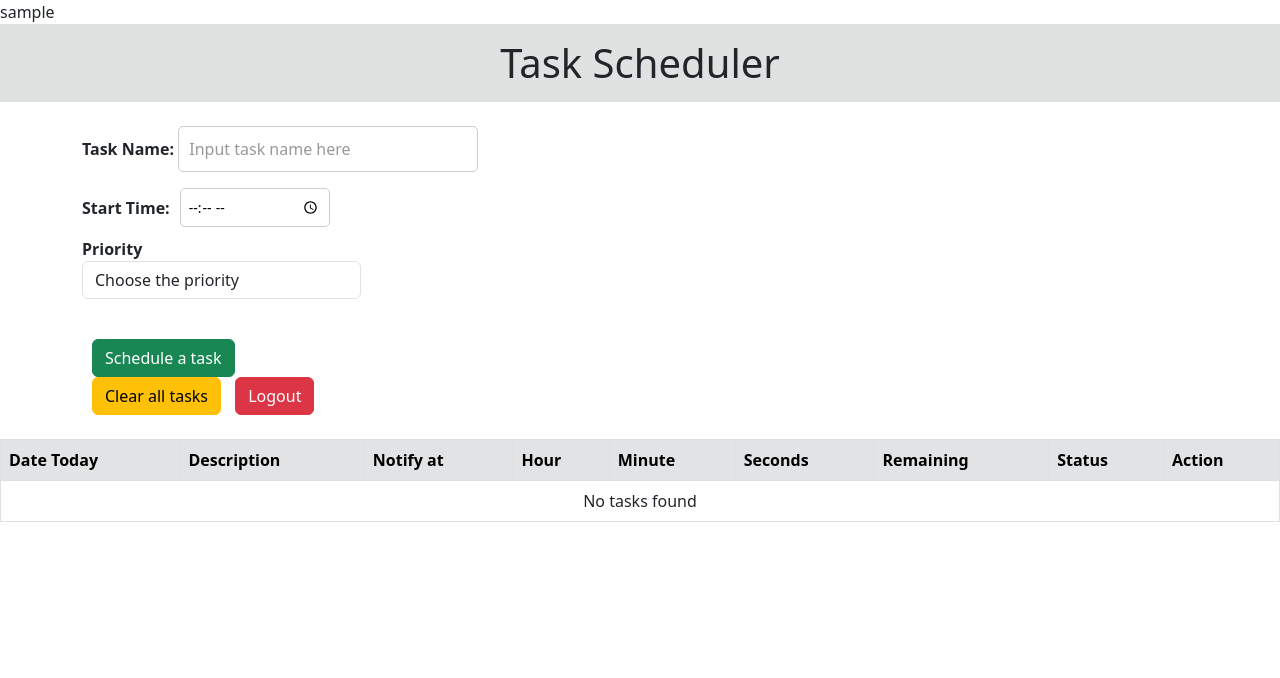
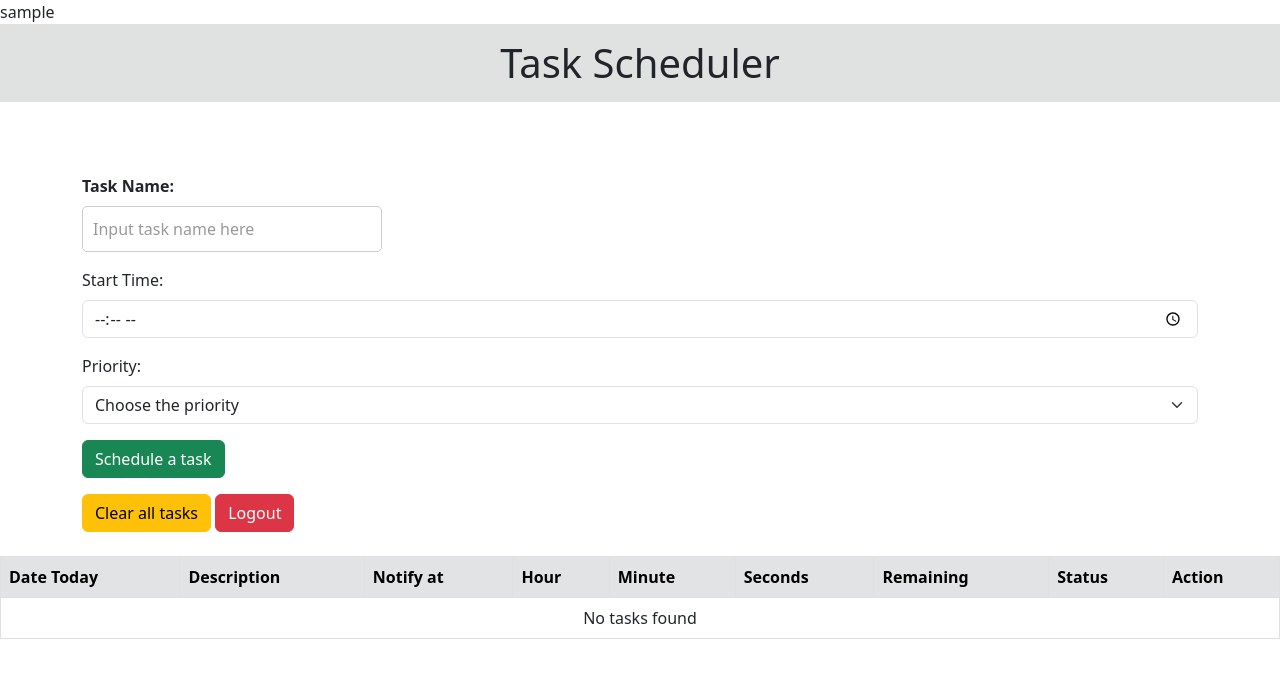
Before and after one commit to mjasper30/Scheduler-Task, a PHP site: page /test7.php in a window 1280 px wide. Shown: the top 678 px of the page. Run offline with PHP 8.4, Linux system fonts and the light colour scheme; the visitor is signed in with stand-in values (Sample User, id 1); data that the repository does not hold is empty.

Commit message:
Changes Again

```diff
--- a/index.php
+++ b/index.php
@@ -64,7 +64,6 @@ if ($_SERVER['REQUEST_METHOD'] === 'POST') {
 }
 ?>
 
-
 </html>
 
 <!DOCTYPE html>
@@ -96,7 +95,7 @@ if ($_SERVER['REQUEST_METHOD'] === 'POST') {
             <button type="submit" class="btn btn-primary">Login</button>
         </form>
 
-        <p class="mt-3">Don't have an account? <a href="sign_in.php">Sign up</a></p>
+        <p class="mt-3">Don't have an account? <a href="sign_in.php">Sign in here</a></p>
     </div>
 
     <!-- Add Bootstrap JS (Optional) -->
--- a/test7.php
+++ b/test7.php
@@ -143,33 +143,33 @@ if (isset($_POST['submitTask'])) {
     <h1>Task Scheduler</h1>
     <br>
 
-    <div class="container">
+
+    <div class="container mt-5">
         <form method="POST" action="<?php echo $_SERVER['PHP_SELF']; ?>">
-            <label for="taskName">Task Name:</label>
-            <input type="text" id="taskName" name="taskName" placeholder="Input task name here" required>
-            <div class="input-container mt-3">
-                <label for="startTime">Start Time:</label>
-                <input type="time" id="startTime" name="startTime" required>
+            <div class="mb-3">
+                <label for="taskName" class="form-label">Task Name:</label>
+                <input type="text" id="taskName" name="taskName" class="form-control" placeholder="Input task name here" required>
             </div>
-            <label for="Priority">Priority</label>
-            <div class="input-group mb-3" style="width: 25%;">
-                <div class="input-group">
-                    <select class="custom-select form-control" id="inputGroupSelect04" name="priority" required>
-                        <!-- kaya ayaw mag required sa select form kahit may required na tag wala value sa choose priority -->
-                        <option selected disabled value="">Choose the priority</option>
-                        <option value="High">High</option>
-                        <option value="Normal">Normal</option>
-                        <option value="Minimal">Minimal</option>
-                    </select>
-                </div>
+            <div class="mb-3">
+                <label for="startTime" class="form-label">Start Time:</label>
+                <input type="time" id="startTime" name="startTime" class="form-control" required>
             </div>
-            <br>
-            <button onclick="convertToSpeech()" name="submitTask" class="btn btn-success" style="margin-left: 10px;">Schedule a task</button>
+            <div class="mb-3">
+                <label for="priority" class="form-label">Priority:</label>
+                <select class="form-select" id="priority" name="priority" required>
+                    <option selected disabled value="">Choose the priority</option>
+                    <option value="High">High</option>
+                    <option value="Normal">Normal</option>
+                    <option value="Minimal">Minimal</option>
+                </select>
+            </div>
+            <button onclick="convertToSpeech()" name="submitTask" class="btn btn-success">Schedule a task</button>
         </form>
 
-        <button onclick="deleteDataAll()" class="btn btn-warning" style="margin-left: 10px;">Clear all tasks</button>
-        <a href="logout.php" class="btn btn-danger" style="margin-left: 10px;">Logout</a>
-
+        <div class="mt-3">
+            <button onclick="deleteDataAll()" class="btn btn-warning mr-2">Clear all tasks</button>
+            <a href="logout.php" class="btn btn-danger">Logout</a>
+        </div>
     </div>
     <br>
 
```
